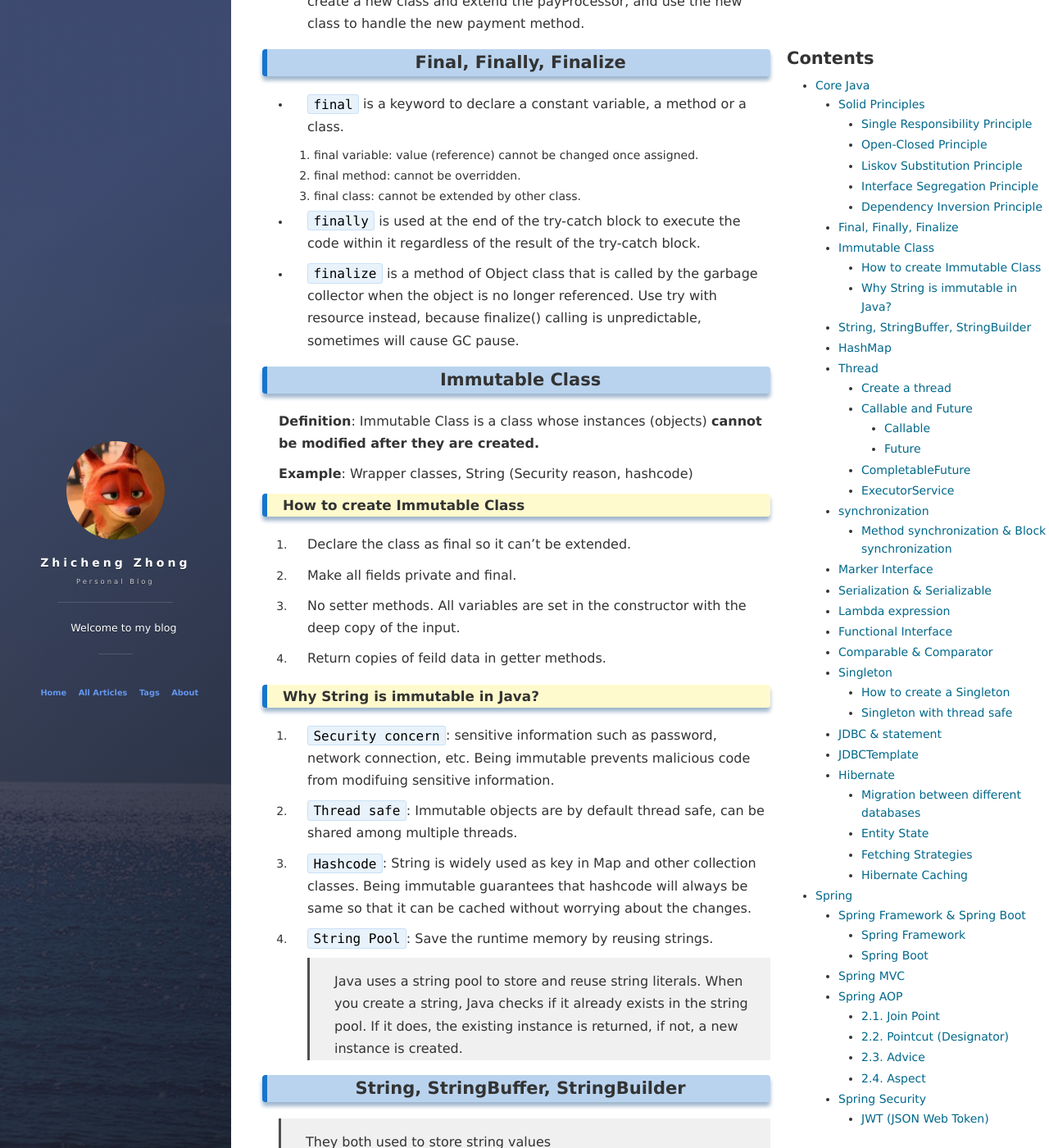
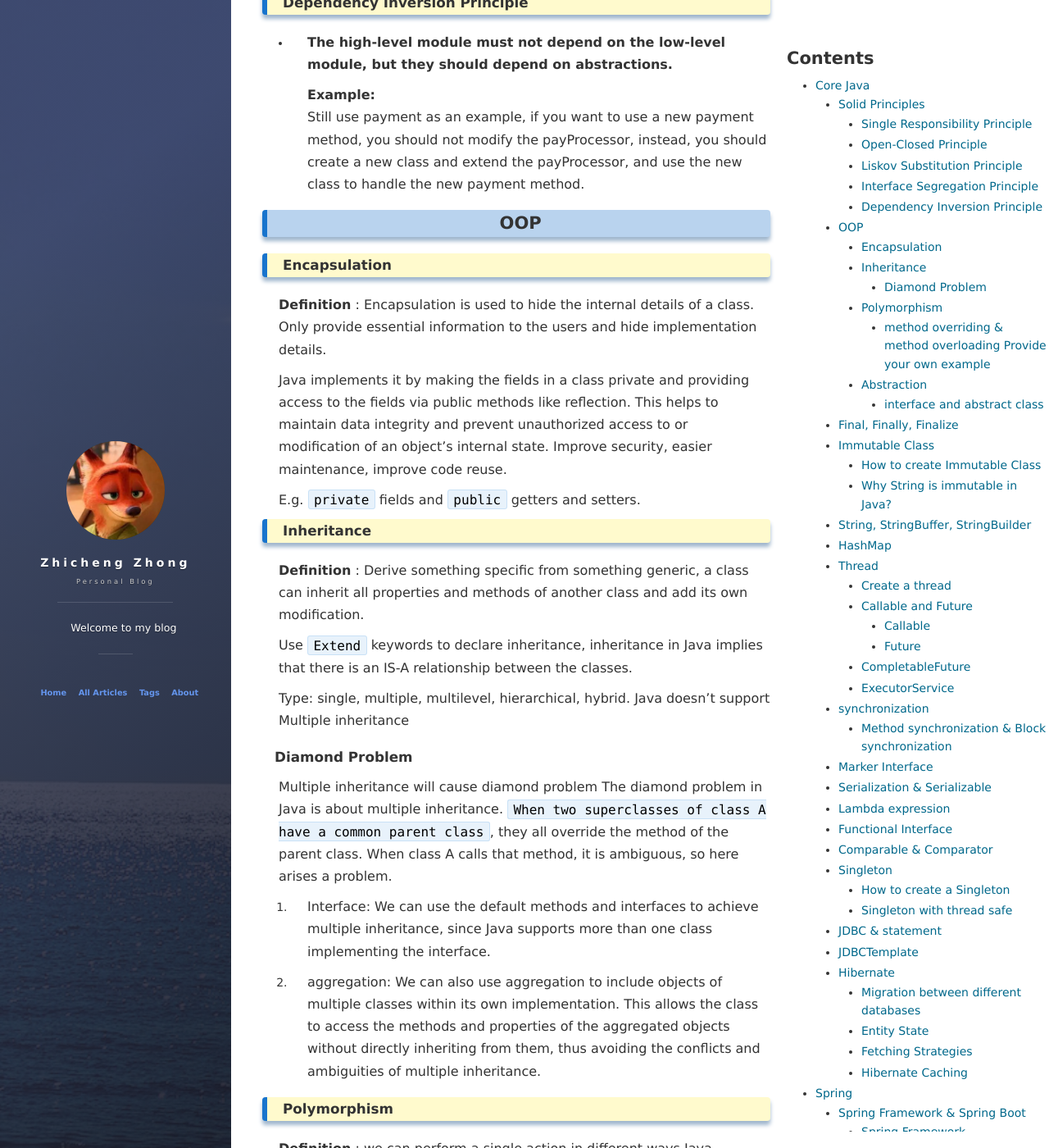
Before and after one commit to ChrisZZhong/chriszzhong.github.io, a Jekyll site: the page built from _posts/2023-10-11-Software-interview.md, in a window 1280 px wide and 1400 px high, scrolled down 3155 px. Shown: the whole window at 82% size. Built offline with Jekyll 4.4.1, drawn with Linux system fonts in a browser that asks for light colours; nearby versions of some CDN libraries; comment, search, counter and statistics services are not loaded; some of the changed text lies outside the part shown.

Commit message:
update daily

```diff
--- a/_posts/2023-10-11-Java-interview.md
+++ b/_posts/2023-10-11-Software-interview.md
@@ -44,6 +44,54 @@
 
   **Example:**
    Still use payment as an example, if you want to use a new payment method, you should not modify the payProcessor, instead, you should create a new class and extend the payProcessor, and use the new class to handle the new payment method.
+
+## OOP
+
+### Encapsulation
+
+**Definition** : Encapsulation is used to hide the internal details of a class. Only provide essential information to the users and hide implementation details.
+
+Java implements it by making the fields in a class private and providing access to the fields via public methods like reflection. This helps to maintain data integrity and prevent unauthorized access to or modification of an object's internal state. Improve security, easier maintenance, improve code reuse.
+
+E.g. `private` fields and `public` getters and setters.
+
+### Inheritance
+
+**Definition** : Derive something specific from something generic, a class can inherit all properties and methods of another class and add its own modification.
+
+Use `Extend` keywords to declare inheritance, inheritance in Java implies that there is an IS-A relationship between the classes.
+
+Type: single, multiple, multilevel, hierarchical, hybrid. Java doesn’t support Multiple inheritance
+
+#### Diamond Problem
+
+Multiple inheritance will cause diamond problem
+The diamond problem in Java is about multiple inheritance. `When two superclasses of class A have a common parent class`, they all override the method of the parent class. When class A calls that method, it is ambiguous, so here arises a problem.
+
+1. Interface: We can use the default methods and interfaces to achieve multiple inheritance, since Java supports more than one class implementing the interface.
+
+2. aggregation: We can also use aggregation to include objects of multiple classes within its own implementation. This allows the class to access the methods and properties of the aggregated objects without directly inheriting from them, thus avoiding the conflicts and ambiguities of multiple inheritance.
+
+### Polymorphism
+
+**Definition** : we can perform a single action in different ways
+Java implements it by `overriding` and `overloading`.
+
+#### method overriding & method overloading Provide your own example
+
+1. Overriding is to redefine a method that has been defined in a parent class, with the same signature.
+
+2. Overloading is to define two methods with the same name, in the same class, but with different signatures.
+
+### Abstraction
+
+**Definition** : Abstraction is used to hide the internal details and show only the functionality to the users.
+
+#### interface and abstract class
+
+1. Interface is a blueprint of a class that have static constants and abstract methods. It can only have abstract methods, and all methods are public and abstract by default. It is used to achieve abstraction and multiple inheritance.
+
+2. Abstract class is a class that is declared abstract, it can have abstract and non-abstract methods. It is used to achieve abstraction and code reusability.
 
 ## Final, Finally, Finalize
 
```
